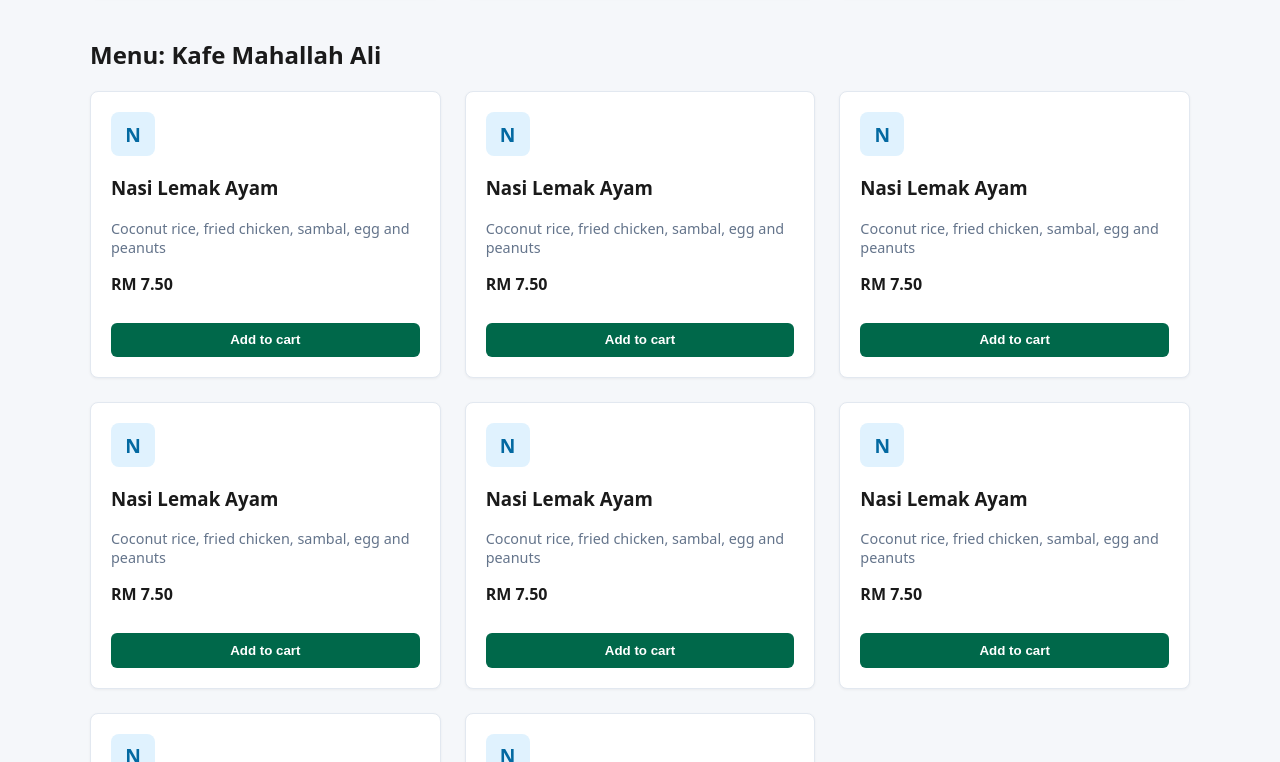
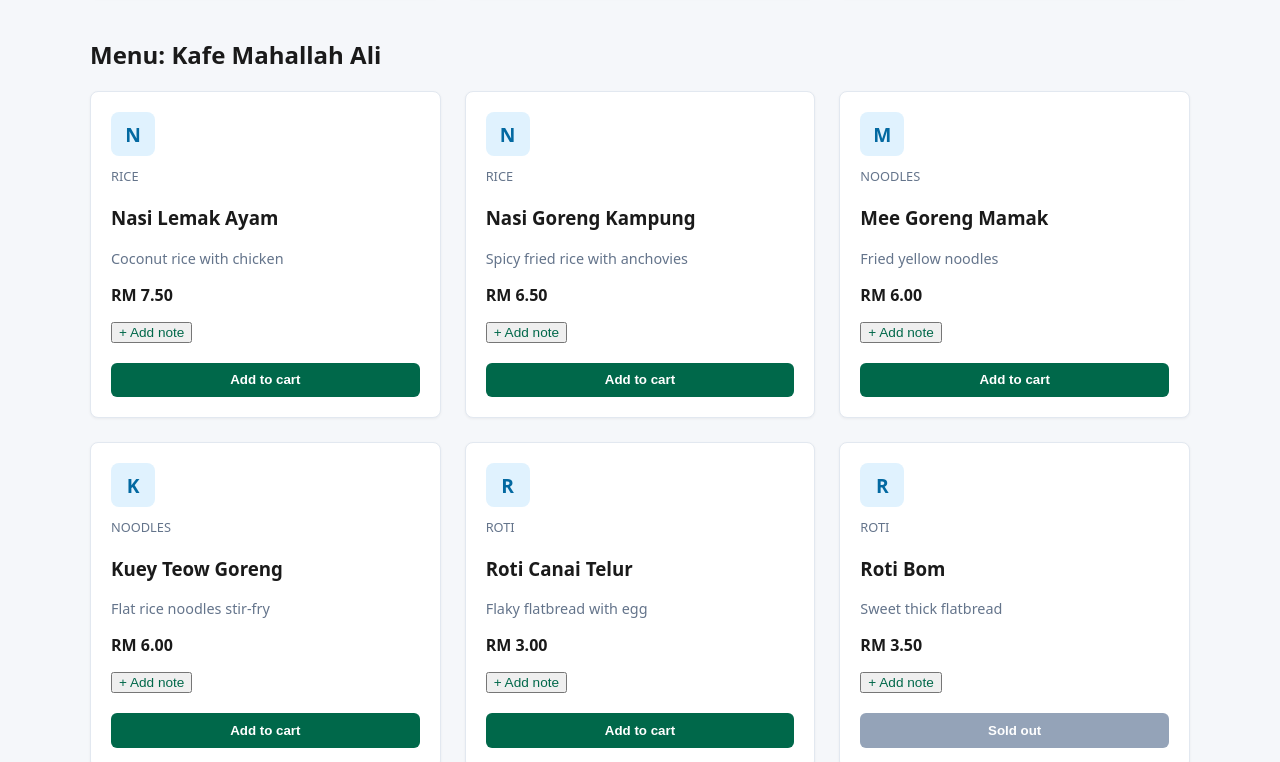
Before and after one commit to ipn05-hns/campuseats-2424487, a React (Vite) app: page / in a window 1280 px wide. Shown: the part 378-1140 px from the top of the page. Built offline with nearby package versions, Linux system fonts and the light colour scheme.

Commit message:
Week 2 feature: Add order notes per item toggle

```diff
--- a/src/components/MenuItemCard.jsx
+++ b/src/components/MenuItemCard.jsx
@@ -1,21 +1,48 @@
-function MenuItemCard() {
-  const item = {
-    name: 'Nasi Lemak Ayam',
-    description: 'Coconut rice, fried chicken, sambal, egg and peanuts',
-    price: 7.5,
-    available: true
-  }; //[cite: 4]
+import { useState } from 'react';
+
+function MenuItemCard({ item, onAdd }) {
+  const [showNote, setShowNote] = useState(false);
+  const [note, setNote] = useState(''); //
+
+  const handleAdd = () => {
+    onAdd({ ...item, note });
+    setNote('');
+    setShowNote(false);
+  }; //
 
   return (
     <div className="card">
       <div className="thumb">{item.name.charAt(0)}</div>
+      <span className="muted" style={{ fontSize: '0.8rem', textTransform: 'uppercase' }}>
+        {item.category}
+      </span>
       <h3>{item.name}</h3>
       <p className="muted">{item.description}</p>
       <p><strong>RM {item.price.toFixed(2)}</strong></p>
-      <button className="btn" disabled={!item.available}>
+
+      {/* Matric Feature 7 Step: Add note button toggle */}
+      <button
+        type="button"
+        className="link"
+        style={{ color: '#00684a', margin: '0.5rem 0', display: 'block', fontSize: '0.85rem' }}
+        onClick={() => setShowNote(!showNote)}
+      >
+        {showNote ? 'Cancel note' : '+ Add note'}
+      </button>
+
+      {showNote && (
+        <textarea
+          style={{ width: '100%', boxSizing: 'border-box', marginBottom: '0.5rem' }}
+          placeholder="Special instructions (e.g. less sweet, no sambal)..."
+          value={note}
+          onChange={(e) => setNote(e.target.value)}
+        />
+      )}
+
+      <button className="btn" disabled={!item.available} onClick={handleAdd}>
         {item.available ? 'Add to cart' : 'Sold out'}
       </button>
     </div>
-  ); //[cite: 4]
+  ); //
 }
 export default MenuItemCard;
```
